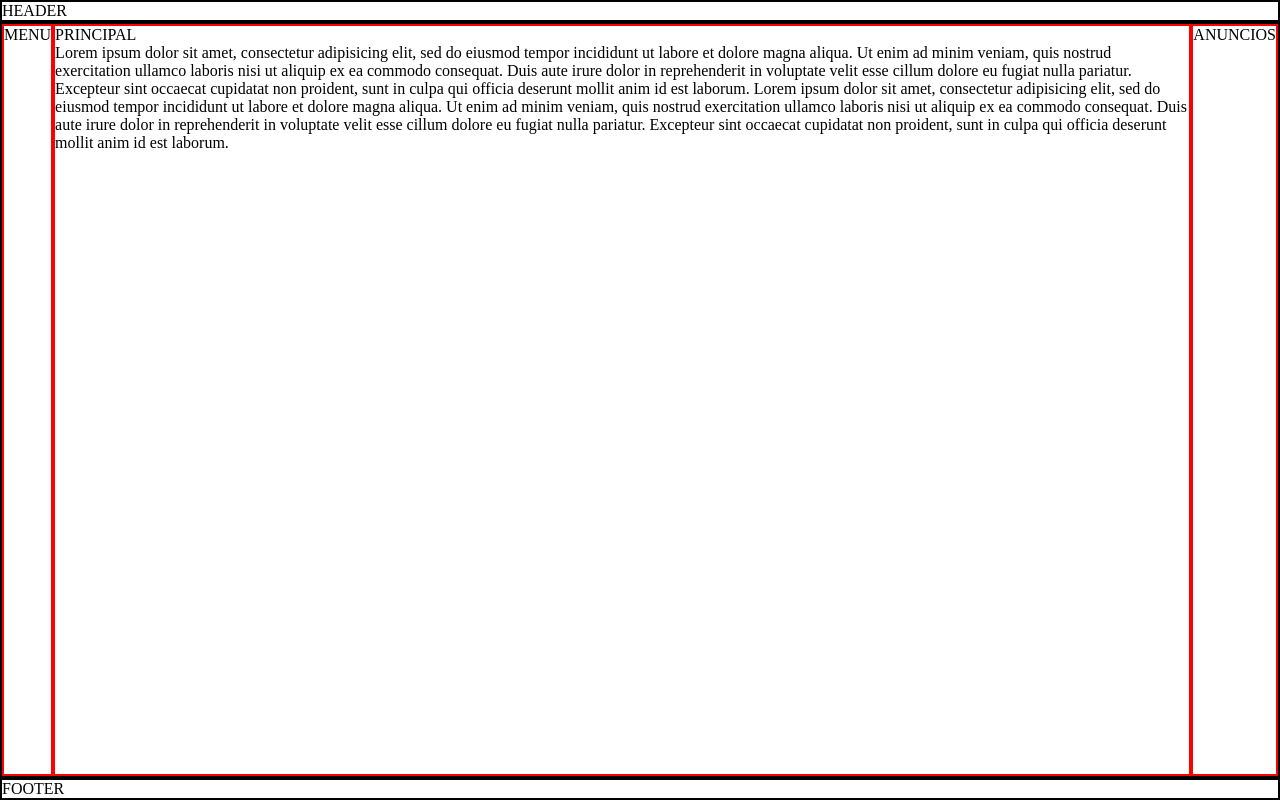
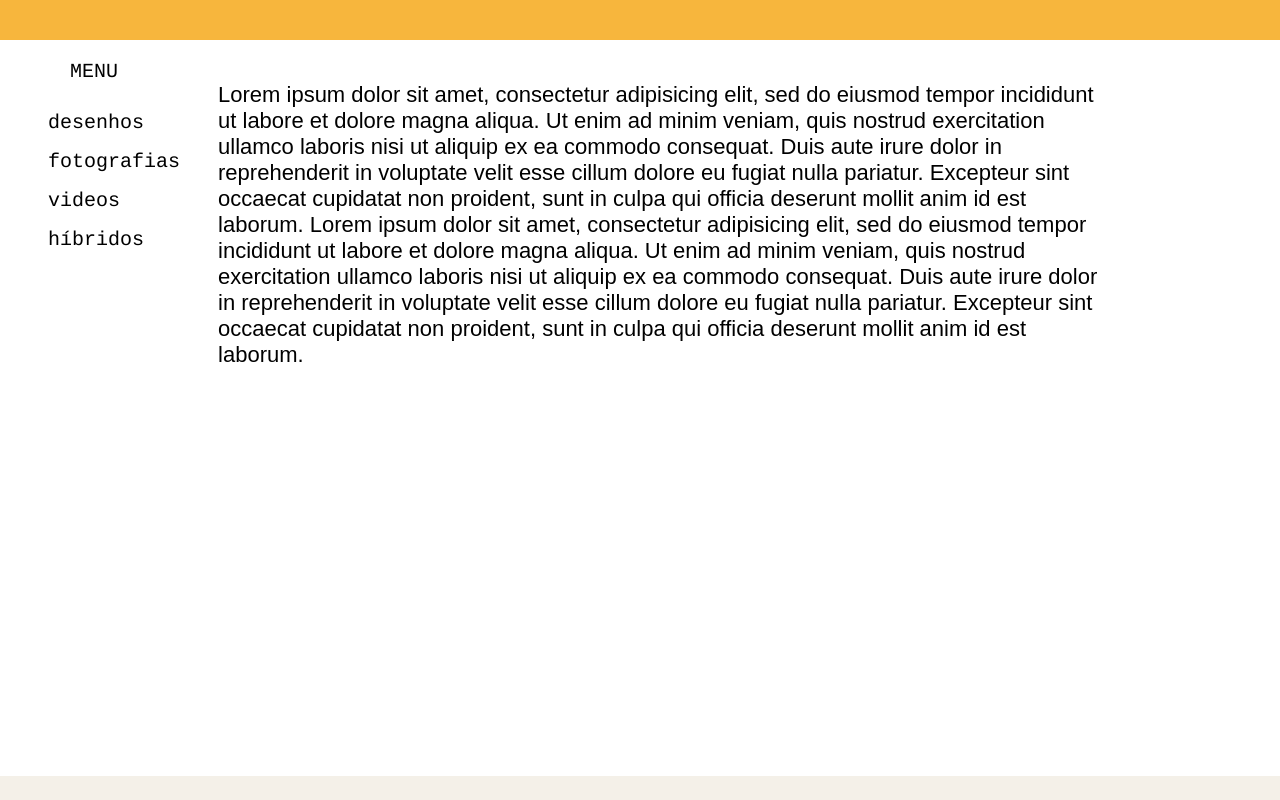
Before and after one commit to calvinmaister/ifc-projeto-web-design-programacao, a plain HTML site: page Projeto-web-programacao/index.html in a window 1280 px wide. Drawn offline with Linux system fonts and the light colour scheme.

Commit message:
Add files via upload

```diff
--- a/Projeto-web-programacao/css/style.css.css
+++ b/Projeto-web-programacao/css/style.css.css
@@ -1,34 +1,68 @@
-header,.colunas,footer {
-	border: 2px solid black;
+.tudo {
+	display: flex;
+	min-height: 100vh;
+	flex-direction: column;
+	margin: 0px;
+	justify-content: space-between;
 }
 
- main, nav, aside {
-	border: 2px solid red;
+header, footer {
+	grid-column: 1/4;
+}
+
+header {
+	background-color: #f7b63d;
+	padding: 20px;
+	font-size: 22px;
 }
 
 .corpo {
+	/*torna "corpo" um container flex*/
 	display: flex;
-	flex-direction: column;
-	overflow: hidden;
-	margin: 0;
-	min-height: 100vh;
+	flex: 1;
+	font-size: 22px;
 }
 
-.colunas {
-	/*torna "colunas" um container flex*/
-	display: flex;
+.principal {
+	padding-top: 20px;
 	flex: 1;
+	font-family: sans-serif;
 }
 
-main {
-	flex-grow: 8;
+.menu, .lado {
+	/* 12em é a espessura das colunas */
+	flex: 0 0 8em;
 }
 
-nav {
+.menu {
 	order: -1;
-	flex-grow: 1;
+	font-family: courier;
+	font-size: 20px;
+	padding-right: 30px;
 }
 
-aside {
-	flex-grow: 1;
+ul li {
+	display: block;
+	padding: 8px;
+	color: #000;
 }
+
+li a {
+	color: #000;
+	text-decoration: none;
+}
+
+footer {
+	background-color: #f4f0e8;
+	padding: 12px;
+}
+
+@media (max-width: 700px) {
+    .corpo {
+       flex-direction: column;
+    }
+
+    .menu, .lado {
+       	width: 100%;
+    }
+}
--- a/Projeto-web-programacao/index.html
+++ b/Projeto-web-programacao/index.html
@@ -3,13 +3,17 @@
 <head>
 	<meta charset="utf-8">
 	<link rel="stylesheet" type="text/css" href="css/style.css.css">
-	<title>Aula 27-09-2018</title>
+    <link rel="icon" href="favicon.ico" type="image/x-icon">
+	<title>
+        Aula 27-09-2018
+        Aula 18-10-2018
+    </title>
 </head>
-<body class="corpo">
-	<header>HEADER</header>
-    <div class="colunas">
-    	<main class="principal">PRINCIPAL
-    		<br>
+<body class="tudo">
+	<header></header>
+    <div class="corpo">
+    	<main class="principal">
+            <p>
     		Lorem ipsum dolor sit amet, consectetur adipisicing elit, sed do eiusmod
     		tempor incididunt ut labore et dolore magna aliqua. Ut enim ad minim veniam,
     		quis nostrud exercitation ullamco laboris nisi ut aliquip ex ea commodo
@@ -22,10 +26,19 @@
     		consequat. Duis aute irure dolor in reprehenderit in voluptate velit esse
     		cillum dolore eu fugiat nulla pariatur. Excepteur sint occaecat cupidatat non
     		proident, sunt in culpa qui officia deserunt mollit anim id est laborum.
+            </p>
     	</main>
-		<nav class="menu">MENU</nav>
-    	<aside>ANUNCIOS</aside>
+        <nav class="menu">
+            <p align="center">MENU</p>
+            <ul>
+                <li><a href="desenhos.html"> desenhos </a></li>
+                <li><a href="fotografias.html"> fotografias </a></li>
+                <li><a href="videos.html"> videos </a></li>
+                <li><a href="hibridos.html"> híbridos</a></li>
+            </ul>
+        </nav>
+    	<aside class="lado"></aside>
     </div>
-    <footer>FOOTER</footer>
+    <footer></footer>
 </body>
 </html>
```
Also changed, not shown: Projeto-web-programacao/favicon.ico (added).
